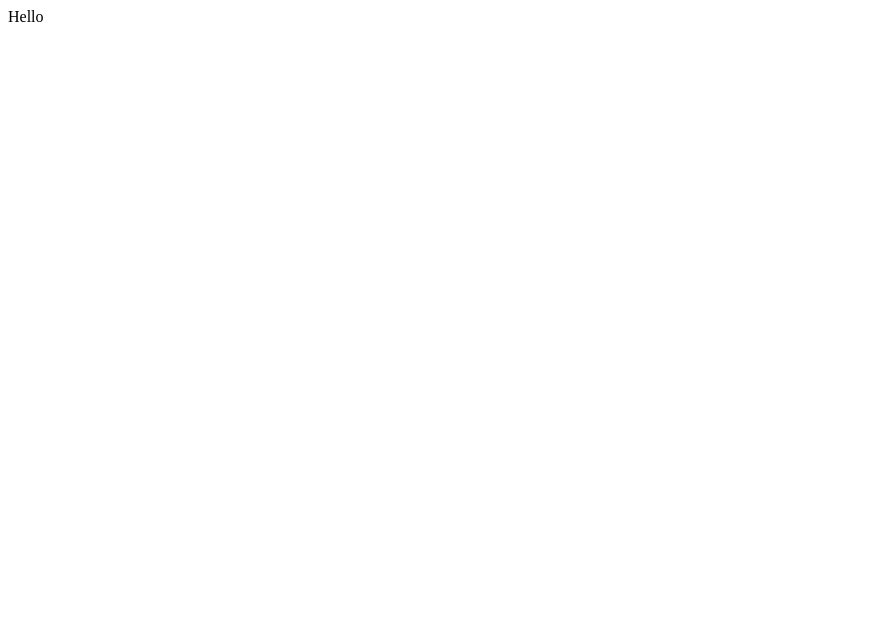
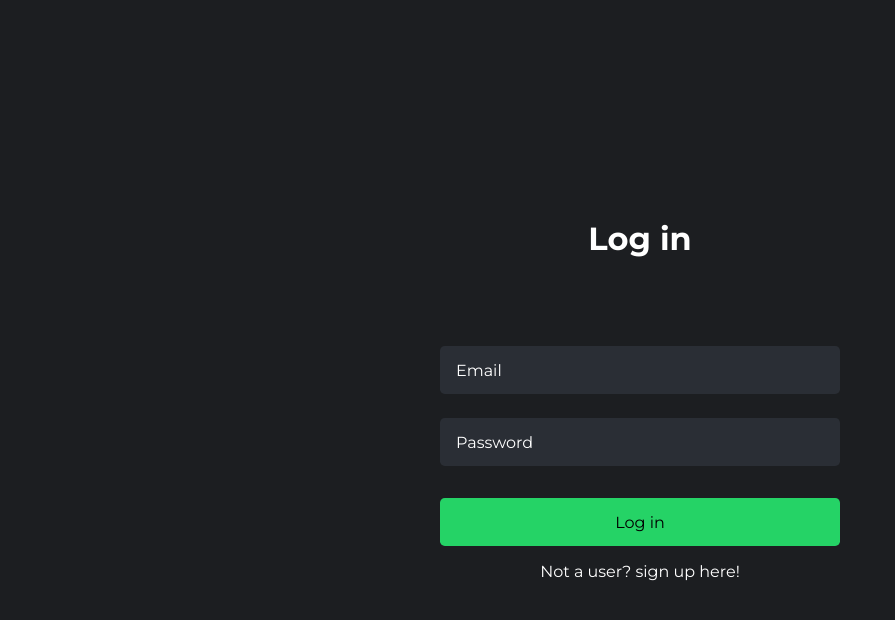
Before and after one commit to Willfoss/instant-messenger, a React (Vite) app in the folder front-end/: page / in a window 1280 px wide. Shown: the top 620 px of the page, without its empty margins (0-895 px from the left). Built offline with nearby package versions, Linux system fonts and the light colour scheme.

Commit message:
login and signup layout created

```diff
--- a/front-end/index.html
+++ b/front-end/index.html
@@ -4,6 +4,7 @@
     <meta charset="UTF-8" />
     <link rel="icon" type="image/svg+xml" href="/vite.svg" />
     <meta name="viewport" content="width=device-width, initial-scale=1.0" />
+    <link href="https://fonts.googleapis.com/css2?family=Montserrat:ital,wght@0,100..900;1,100..900&display=swap" rel="stylesheet" />
     <title>Instant Messenger</title>
   </head>
   <body>
--- a/front-end/src/App.jsx
+++ b/front-end/src/App.jsx
@@ -1,5 +1,12 @@
+import Login from "./Components/Login";
+import Signup from "./Components/Signup";
+
 function App() {
-  return <div>Hello</div>;
+  return (
+    <main>
+      <Login />
+    </main>
+  );
 }
 
 export default App;
--- /dev/null
+++ b/front-end/src/Components/Login.jsx
@@ -0,0 +1,22 @@
+import React from "react";
+import "./component-styling/login.css";
+
+export default function Login() {
+  return (
+    <section id="login-section">
+      <div className="login-container">
+        <form className="login-form">
+          <h2 className="login-header">Log in</h2>
+          <label htmlFor="email">
+            <input className="login-text" name="email" type="email" placeholder="Email"></input>
+          </label>
+          <label htmlFor="password">
+            <input className="login-text" name="password" type="password" placeholder="Password"></input>
+          </label>
+          <button className="login-button">Log in</button>
+          <p className="to-signup"> Not a user? sign up here!</p>
+        </form>
+      </div>
+    </section>
+  );
+}
--- /dev/null
+++ b/front-end/src/Components/Signup.jsx
@@ -0,0 +1,37 @@
+import React from "react";
+import "./component-styling/signup.css";
+
+export default function Signup() {
+  return (
+    <section id="signup-section">
+      <div className="signup-container">
+        <form className="signup-form">
+          <h2 className="signup-header">Sign Up for Free</h2>
+          <label className="signup-text" htmlFor="firstname">
+            First Name
+            <input name="firstname" type="text" place></input>
+          </label>
+
+          <label className="signup-text" htmlFor="lastname">
+            Last Name
+            <input className="signup-text" name="lastname" type="text"></input>
+          </label>
+          <label className="signup-text" htmlFor="email">
+            Email Address
+            <input className="signup-text" name="email" type="email"></input>
+          </label>
+          <label className="signup-text" htmlFor="password">
+            Password
+            <input className="signup-text" name="password" type="password"></input>
+          </label>
+          <label className="signup-text" htmlFor="confirm-password">
+            Confirm Password
+            <input className="signup-text" name="confirm-password" type="confirm-password"></input>
+          </label>
+          <button className="signup-button">Log in</button>
+          <p className="to-signup"> Already a user? Log in!</p>
+        </form>
+      </div>
+    </section>
+  );
+}
--- /dev/null
+++ b/front-end/src/Components/component-styling/login.css
@@ -0,0 +1,76 @@
+#login-section {
+  display: flex;
+  width: 100%;
+  height: 100%;
+  background-color: transparent;
+}
+
+.login-container,
+.login-form {
+  display: flex;
+  flex-direction: column;
+  justify-content: center;
+  align-items: center;
+  width: 100%;
+}
+
+.login-form {
+  max-width: 400px;
+  gap: 1rem;
+}
+
+label {
+  display: flex;
+  width: 100%;
+}
+
+input,
+.login-button {
+  border: none;
+  border-radius: 0.3em;
+  height: 3em;
+  width: 100%;
+  font-size: 1em;
+}
+
+.login-button {
+  margin-top: 1em;
+  background-color: #25d366;
+}
+
+input {
+  background-color: var(--secondary-background-colour);
+  padding: 0em 1em;
+}
+
+input:focus {
+  outline: solid 3px #25d366;
+}
+
+::placeholder {
+  color: #fff;
+}
+
+::placeholder:focus {
+  color: transparent;
+}
+
+input:focus::placeholder {
+  opacity: 0;
+}
+
+.login-header {
+  color: var(--primary-text-colour);
+  margin-bottom: 2em;
+  font-size: 2em;
+}
+
+.to-signup,
+.login-text {
+  color: var(--primary-text-colour);
+}
+
+.to-signup:hover,
+.login-button {
+  cursor: pointer;
+}
--- /dev/null
+++ b/front-end/src/Components/component-styling/signup.css
@@ -0,0 +1,78 @@
+#signup-section {
+  display: flex;
+  width: 100%;
+  height: 100%;
+  background-color: transparent;
+}
+
+.signup-container,
+.signup-form {
+  display: flex;
+  flex-direction: column;
+  justify-content: center;
+  align-items: center;
+  width: 100%;
+}
+
+.signup-form {
+  max-width: 400px;
+  gap: 1rem;
+}
+
+label {
+  display: flex;
+  flex-direction: column;
+  width: 100%;
+}
+
+input,
+.signup-button {
+  border: none;
+  border-radius: 0.3em;
+  height: 3em;
+  width: 100%;
+  font-size: 1em;
+}
+
+.signup-button {
+  margin-top: 1em;
+  background-color: #25d366;
+}
+
+input {
+  background-color: var(--secondary-background-colour);
+  padding: 0em 1em;
+  margin-top: 0.5em;
+}
+
+input:focus {
+  outline: solid 3px #25d366;
+}
+
+::placeholder {
+  color: #fff;
+}
+
+::placeholder:focus {
+  color: transparent;
+}
+
+input:focus::placeholder {
+  opacity: 0;
+}
+
+.signup-header {
+  color: var(--primary-text-colour);
+  margin-bottom: 2em;
+  font-size: 2em;
+}
+
+.to-signup,
+.signup-text {
+  color: var(--primary-text-colour);
+}
+
+.to-signup:hover,
+.signup-button {
+  cursor: pointer;
+}
--- a/front-end/src/index.css
+++ b/front-end/src/index.css
@@ -0,0 +1,19 @@
+* {
+  margin: 0px;
+  padding: 0px;
+  box-sizing: border-box;
+  font-family: "Montserrat", sans-serif;
+}
+
+:root {
+  --primary-text-colour: #fff;
+  --primary-background-colour: #1c1e21;
+  --secondary-background-colour: #2a2e35;
+}
+
+main {
+  height: 100dvh;
+  width: 100%;
+  background-color: var(--primary-background-colour);
+  padding: 1rem;
+}
```
Also changed, not shown: front-end/src/App.css (added), 1 other file (tests, documents, lock files or other folders).
